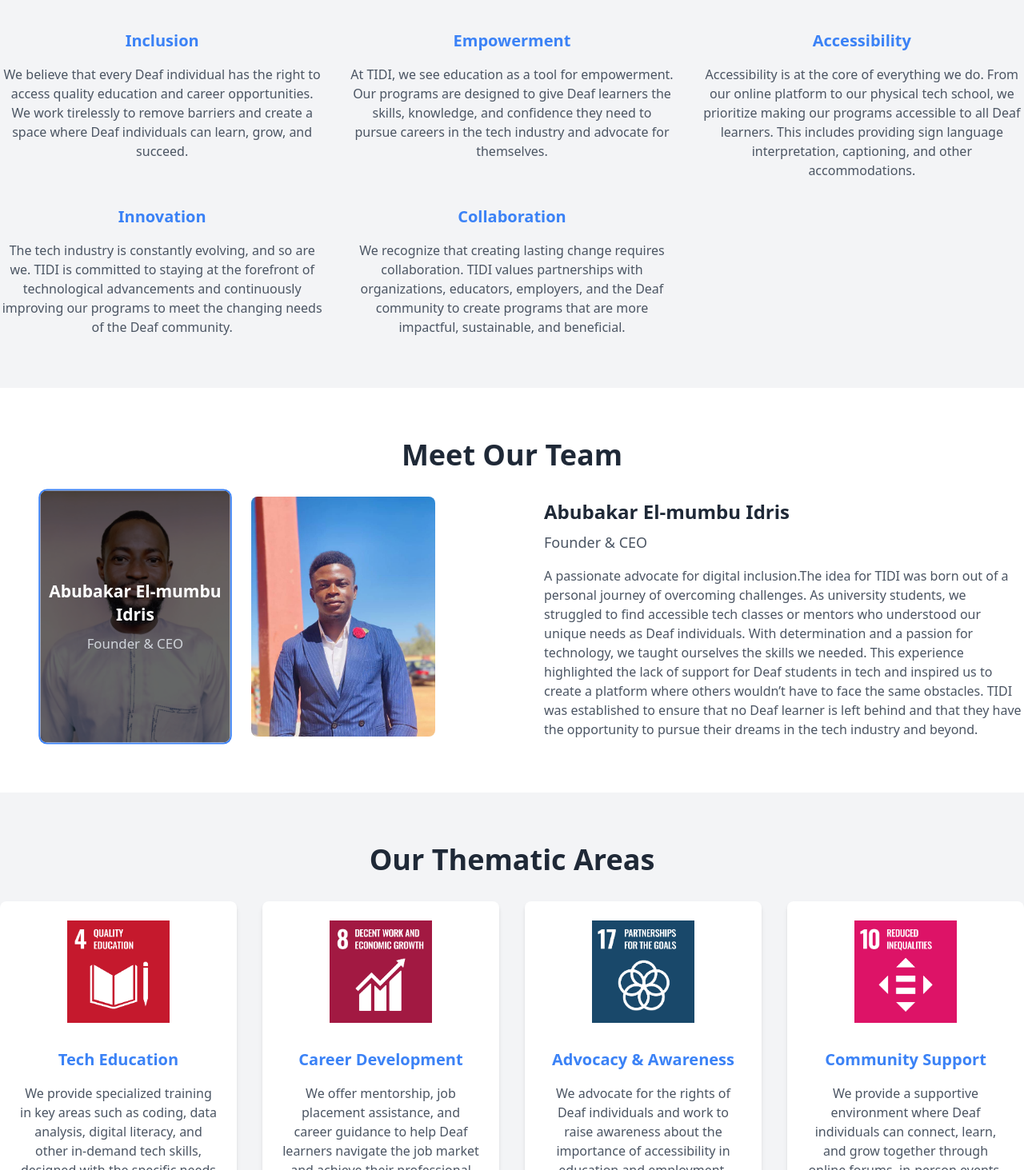
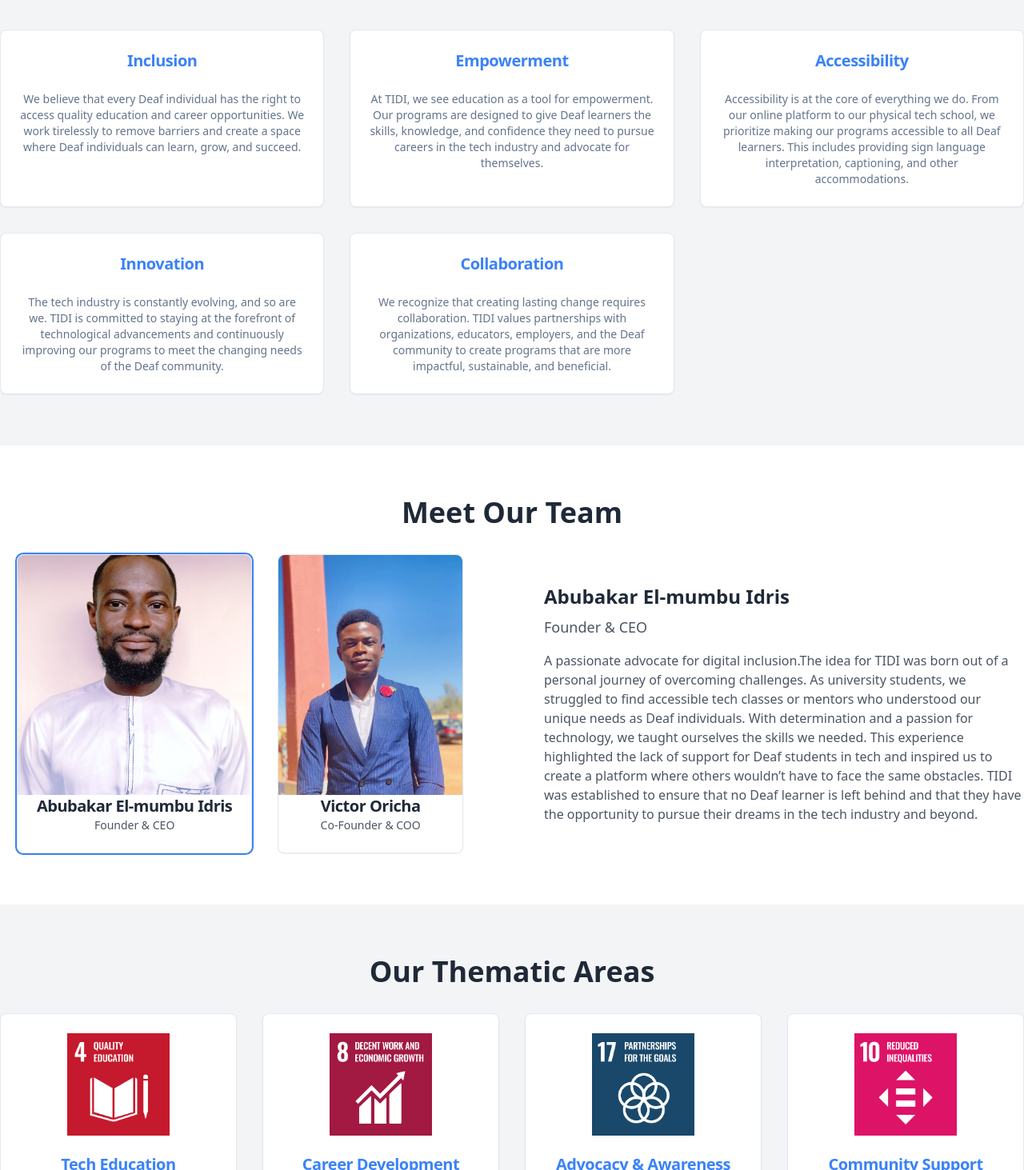
Before and after one commit to Vikkycode/TIDI, a Next.js app: page /about in a window 1280 px wide. Shown: the part 1127-2590 px from the top of the page at 80% size. Built offline with nearby package versions, Linux system fonts and the light colour scheme.

Commit message:
replace them with shadcn ui

```diff
--- a/src/app/about/page.tsx
+++ b/src/app/about/page.tsx
@@ -1,16 +1,21 @@
-'use client'
+'use client';
 import { Metadata } from 'next';
-import FeatureSection from '@/components/FeatureSection';
-import {Button} from '@/components/ui/button'
+import {
+  Card,
+  CardContent,
+  CardHeader,
+  CardTitle,
+  CardDescription,
+} from '@/components/ui/card';
+import { Button } from '@/components/ui/button';
 import { useState } from 'react';
-import Link from 'next/link'
+import Link from 'next/link';
 import TeamMemberCard from '@/components/TeamCard';
 import ThematicAreaCard from '@/components/ThematicAreaCard';
 import thematicAreas from '@/lib/data';
 // Image imports (replace with your actual image paths)
-import storyImage from '@/../public/assets/images/lengnen.jpg';
-import teamImage from '@/../public/assets/images/lengnen.jpg';
-import { GraduationCapIcon, BriefcaseIcon, MegaphoneIcon, UsersIcon } from 'lucide-react';
+import Image from 'next/image';
+
 // Data for team members (replace with your team's information)
 const teamMembers = [
   {
@@ -28,14 +33,16 @@ const teamMembers = [
   // Add more team members here
 ];
 
-
 const metadata: Metadata = {
   title: 'About Us - Tech Inclusion Deaf Initiative',
-  description: 'Learn more about our mission, team, and impact in empowering the Deaf community through STEM education.',
+  description:
+    'Learn more about our mission, team, and impact in empowering the Deaf community through STEM education.',
 };
 
 export default function AboutPage() {
-  const [selectedTeamMember, setSelectedTeamMember] = useState(teamMembers[0]);
+  const [selectedTeamMember, setSelectedTeamMember] = useState(
+    teamMembers[0]
+  );
 
   return (
     <div className="bg-gray-50 min-h-screen font-sans">
@@ -47,21 +54,54 @@ export default function AboutPage() {
               About Us
             </h1>
             <p className="text-lg md:text-xl">
-              Learn more about our journey and commitment to empowering the Deaf community.
+              Learn more about our journey and commitment to empowering the
+              Deaf community.
             </p>
           </div>
         </section>
 
         {/* Our Story Section */}
-        <FeatureSection
-          title="Our Story"
-          description="Our journey began with a simple but powerful belief: everyone, regardless of hearing ability, deserves equal opportunities in STEM. We are a passionate team of educators, advocates, and technology professionals driven by the mission to bridge the gap in STEM education for the Deaf community. Our hybrid model of education uniquely combines the flexibility of an online platform with the personalized experience of a physical tech school.
-          The idea for TIDI was born out of a personal journey of overcoming challenges. As university students, we struggled to find accessible tech classes or mentors who understood our unique needs as Deaf individuals. With determination and a passion for technology, we taught ourselves the skills we needed. This experience highlighted the lack of support for Deaf students in tech and inspired us to create a platform where others wouldn’t have to face the same obstacles. TIDI was established to ensure that no Deaf learner is left behind and that they have the opportunity to pursue their dreams in the tech industry and beyond.
-"
-          imageUrl='/assets/images/team.jpg'
-          imageAlt="Students learning in the TIDI tech school"
-          bgColor="bg-white"
+        <section className="bg-white py-16">
+          <div className="container mx-auto px-4 md:px-0">
+            <div className="grid grid-cols-1 md:grid-cols-2 gap-12 md:gap-20">
+              <div>
+                <Image
+                  src="/assets/images/team.jpg"
+                  alt="Students learning in the TIDI tech school"
+                  width={500}
+                  height={350}
+                  className="rounded-lg shadow-md h-[350px] w-[500px] object-cover"
                 />
+              </div>
+              <div>
+                <h2 className="text-3xl md:text-4xl font-bold text-gray-800 mb-4">
+                  Our Story
+                </h2>
+                <p className="text-gray-600 text-lg md:text-xl">
+                  Our journey began with a simple but powerful belief:
+                  everyone, regardless of hearing ability, deserves equal
+                  opportunities in STEM. We are a passionate team of
+                  educators, advocates, and technology professionals driven by
+                  the mission to bridge the gap in STEM education for the Deaf
+                  community. Our hybrid model of education uniquely combines
+                  the flexibility of an online platform with the personalized
+                  experience of a physical tech school. The idea for TIDI was
+                  born out of a personal journey of overcoming challenges. As
+                  university students, we struggled to find accessible tech
+                  classes or mentors who understood our unique needs as Deaf
+                  individuals. With determination and a passion for
+                  technology, we taught ourselves the skills we needed. This
+                  experience highlighted the lack of support for Deaf students
+                  in tech and inspired us to create a platform where others
+                  wouldn’t have to face the same obstacles. TIDI was
+                  established to ensure that no Deaf learner is left behind and
+                  that they have the opportunity to pursue their dreams in the
+                  tech industry and beyond.
+                </p>
+              </div>
+            </div>
+          </div>
+        </section>
 
         {/* Our Values Section */}
         <section className="py-16 bg-gray-100">
@@ -71,44 +111,91 @@ export default function AboutPage() {
             </h2>
             <div className="grid grid-cols-1 md:grid-cols-3 gap-8">
               {/* Inclusion */}
-              <div>
-                <h3 className="text-xl font-bold text-blue-500 mb-4">Inclusion</h3>
-                <p className="text-gray-600">
-                  We believe that every Deaf individual has the right to access quality education and career opportunities. We work tirelessly to remove barriers and create a space where Deaf individuals can learn, grow, and succeed.
-                </p>
-              </div>
+              <Card>
+                <CardHeader>
+                  <CardTitle className="text-blue-500 text-xl font-bold">
+                    Inclusion
+                  </CardTitle>
+                </CardHeader>
+                <CardContent>
+                  <CardDescription>
+                    We believe that every Deaf individual has the right to
+                    access quality education and career opportunities. We work
+                    tirelessly to remove barriers and create a space where Deaf
+                    individuals can learn, grow, and succeed.
+                  </CardDescription>
+                </CardContent>
+              </Card>
 
               {/* Empowerment */}
-              <div>
-                <h3 className="text-xl font-bold text-blue-500 mb-4">Empowerment</h3>
-                <p className="text-gray-600">
-                  At TIDI, we see education as a tool for empowerment. Our programs are designed to give Deaf learners the skills, knowledge, and confidence they need to pursue careers in the tech industry and advocate for themselves.
-                </p>
-              </div>
+              <Card>
+                <CardHeader>
+                  <CardTitle className="text-blue-500 text-xl font-bold">
+                    Empowerment
+                  </CardTitle>
+                </CardHeader>
+                <CardContent>
+                  <CardDescription>
+                    At TIDI, we see education as a tool for empowerment. Our
+                    programs are designed to give Deaf learners the skills,
+                    knowledge, and confidence they need to pursue careers in
+                    the tech industry and advocate for themselves.
+                  </CardDescription>
+                </CardContent>
+              </Card>
 
               {/* Accessibility */}
-              <div>
-                <h3 className="text-xl font-bold text-blue-500 mb-4">Accessibility</h3>
-                <p className="text-gray-600">
-                  Accessibility is at the core of everything we do. From our online platform to our physical tech school, we prioritize making our programs accessible to all Deaf learners. This includes providing sign language interpretation, captioning, and other accommodations.
-                </p>
-              </div>
+              <Card>
+                <CardHeader>
+                  <CardTitle className="text-blue-500 text-xl font-bold">
+                    Accessibility
+                  </CardTitle>
+                </CardHeader>
+                <CardContent>
+                  <CardDescription>
+                    Accessibility is at the core of everything we do. From our
+                    online platform to our physical tech school, we prioritize
+                    making our programs accessible to all Deaf learners. This
+                    includes providing sign language interpretation,
+                    captioning, and other accommodations.
+                  </CardDescription>
+                </CardContent>
+              </Card>
 
               {/* Innovation */}
-              <div>
-                <h3 className="text-xl font-bold text-blue-500 mb-4">Innovation</h3>
-                <p className="text-gray-600">
-                  The tech industry is constantly evolving, and so are we. TIDI is committed to staying at the forefront of technological advancements and continuously improving our programs to meet the changing needs of the Deaf community.
-                </p>
-              </div>
+              <Card>
+                <CardHeader>
+                  <CardTitle className="text-blue-500 text-xl font-bold">
+                    Innovation
+                  </CardTitle>
+                </CardHeader>
+                <CardContent>
+                  <CardDescription>
+                    The tech industry is constantly evolving, and so are we.
+                    TIDI is committed to staying at the forefront of
+                    technological advancements and continuously improving our
+                    programs to meet the changing needs of the Deaf community.
+                  </CardDescription>
+                </CardContent>
+              </Card>
 
               {/* Collaboration */}
-              <div>
-                <h3 className="text-xl font-bold text-blue-500 mb-4">Collaboration</h3>
-                <p className="text-gray-600">
-                  We recognize that creating lasting change requires collaboration. TIDI values partnerships with organizations, educators, employers, and the Deaf community to create programs that are more impactful, sustainable, and beneficial.
-                </p>
-              </div>
+              <Card>
+                <CardHeader>
+                  <CardTitle className="text-blue-500 text-xl font-bold">
+                    Collaboration
+                  </CardTitle>
+                </CardHeader>
+                <CardContent>
+                  <CardDescription>
+                    We recognize that creating lasting change requires
+                    collaboration. TIDI values partnerships with organizations,
+                    educators, employers, and the Deaf community to create
+                    programs that are more impactful, sustainable, and
+                    beneficial.
+                  </CardDescription>
+                </CardContent>
+              </Card>
             </div>
           </div>
         </section>
@@ -143,9 +230,7 @@ export default function AboutPage() {
                 <p className="text-gray-600 text-lg mb-4">
                   {selectedTeamMember.role}
                 </p>
-                <p className="text-gray-600">
-                  {selectedTeamMember.bio}
-                </p>
+                <p className="text-gray-600">{selectedTeamMember.bio}</p>
               </div>
             </div>
           </div>
@@ -158,24 +243,12 @@ export default function AboutPage() {
               Our Thematic Areas
             </h2>
             <div className="grid grid-cols-1 md:grid-cols-2 lg:grid-cols-4 gap-8">
-              {thematicAreas?.map(area => (
-              <ThematicAreaCard
-              key={area.slug}
-              area={area}
-               />
+              {thematicAreas?.map((area) => (
+                <ThematicAreaCard key={area.slug} area={area} />
               ))}
             </div>
           </div>
         </section>
-
-        {/* Impact and Global Reach Section */}
-        {/* <FeatureSection
-          title="Impact and Global Reach"
-          description="Since its inception, TIDI has empowered hundreds of Deaf learners by providing them with the tools and resources they need to succeed in the tech industry. Our graduates have gone on to secure positions in various tech roles, from data analysts to software developers, demonstrating the value and effectiveness of our programs. By equipping Deaf individuals with in-demand tech skills, we are helping to create a more inclusive workforce and contributing to the broader goal of digital inclusion."
-          imageUrl={teamImage} // Replace with an image representing impact
-          imageAlt="TIDI graduates celebrating their achievements"
-          reverse
-        /> */}
 
         {/* Call to Action Section */}
         <section className="py-16">
@@ -184,15 +257,15 @@ export default function AboutPage() {
               Join Us in Empowering the Deaf Community
             </h2>
             <p className="text-gray-600 text-lg md:text-xl mb-8">
-              Support our mission by donating, volunteering, or partnering with us.
+              Support our mission by donating, volunteering, or partnering
+              with us.
             </p>
             <div className="flex justify-center space-x-4">
-              {/* <a href="/donate" className="bg-blue-500 hover:bg-blue-600 text-white font-bold py-3 px-6 rounded-full transition duration-300">
-                Donate
-              </a> */}
-              <a href="/get-involved" className="bg-gray-200 hover:bg-gray-300 text-gray-800 font-bold py-3 px-6 rounded-full transition duration-300">
+              <Link href="/get-involved">
+                <Button className="bg-gray-200 hover:bg-gray-300 text-gray-800 font-bold py-3 px-6 rounded-full transition duration-300">
                   Get Involved
-              </a>
+                </Button>
+              </Link>
             </div>
           </div>
         </section>
--- a/src/components/TeamCard.tsx
+++ b/src/components/TeamCard.tsx
@@ -1,10 +1,11 @@
 import Image from 'next/image';
+import { Card, CardContent, CardHeader, CardTitle, CardDescription } from '@/components/ui/card'; // Assuming you have a Card component from Shadcn UI
 
 interface TeamMemberCardProps {
   member: {
     name: string;
     role: string;
-    bio: string;
+    bio: string; // Not used in this component, but good to keep for consistency
     imageUrl: string;
   };
   isSelected: boolean;
@@ -13,23 +14,31 @@ interface TeamMemberCardProps {
 
 const TeamMemberCard: React.FC<TeamMemberCardProps> = ({ member, isSelected, onClick }) => {
   return (
-    <button
-      onClick={onClick}
-      className={`relative rounded-lg overflow-hidden transition-transform duration-300 ease-in-out
-        ${isSelected ? 'scale-105 ring-2 ring-blue-500' : 'hover:scale-105'}
+    <button onClick={onClick} className="relative">
+      <Card
+        className={`transform transition duration-300 ease-in-out
+          ${isSelected ? 'ring-2 ring-blue-500' : 'hover:scale-105'}
         `}
       >
-      {/* Image */}
         <Image
           src={member.imageUrl}
           alt={member.name}
-        width={400} // Adjust as needed
-        height={300} // Adjust as needed
-        className="object-cover h-[300px] w-full"
+          width={400}
+          height={300}
+          className="object-cover h-[300px] w-full rounded-t-lg" // Apply rounded corners to the top
         />
+        <CardContent className="flex flex-col items-center justify-center">
+          <CardTitle className="text-xl font-bold text-gray-800">
+            {member.name}
+          </CardTitle>
+          <CardDescription className="text-gray-600">
+            {member.role}
+          </CardDescription>
+        </CardContent>
+      </Card>
 
-      {/* Overlay */}
-      <div
+      {/* Optional: Overlay (You might not need this with Shadcn UI) */}
+      {/* <div
         className={`absolute inset-0 bg-black bg-opacity-60 flex flex-col items-center justify-center
           opacity-0 hover:opacity-100 transition-opacity duration-300 ease-in-out
           ${isSelected && 'opacity-100'}
@@ -39,7 +48,7 @@ const TeamMemberCard: React.FC<TeamMemberCardProps> = ({ member, isSelected, onC
           {member.name}
         </h3>
         <p className="text-gray-300 text-center">{member.role}</p>
-      </div>
+      </div> */}
     </button>
   );
 };
--- a/src/components/ThematicAreaCard.tsx
+++ b/src/components/ThematicAreaCard.tsx
@@ -1,18 +1,34 @@
-import React from 'react'
-import Link from 'next/link'
+import React from 'react';
+import Link from 'next/link';
+import { Card, CardContent, CardHeader, CardTitle, CardDescription } from '@/components/ui/card'; // Assuming you have a Card component from Shadcn UI
 
-  const ThematicAreaCard: React.FC = ({area}) => {
-   return (
-   <Link href={`/about/${area?.slug}`}>
-      <div className="bg-white rounded-lg shadow-md p-6 transform transition duration-300 ease-in-out hover:scale-105">
-      <div className="flex justify-center mb-8">
+interface ThematicArea {
+  slug: string;
+  title: string;
+  icon: React.ReactNode;
+  description: string;
+}
+
+const ThematicAreaCard: React.FC<ThematicArea> = ({ area }) => {
+  return (
+    <Link href={`/about/${area?.slug}`}>
+      <Card className="transform transition duration-300 ease-in-out hover:scale-105">
+        <CardHeader className="flex flex-col items-center"> {/* Center icon */}
+          <div className="mb-4 text-blue-500"> {/* Add margin for spacing */}
             {area?.icon}
           </div>
-        <h3 className="text-xl font-bold text-blue-500 mb-4">{area?.title}</h3>
-        <p className="text-gray-600">{area?.description}</p>
-      </div>
+          <CardTitle className="text-xl font-bold text-blue-500">
+            {area?.title}
+          </CardTitle>
+        </CardHeader>
+        <CardContent>
+          <CardDescription className="text-gray-600">
+            {area?.description}
+          </CardDescription>
+        </CardContent>
+      </Card>
     </Link>
-   )
+  );
 };
 
-  export default ThematicAreaCard;
+export default ThematicAreaCard;
--- /dev/null
+++ b/src/components/ui/card.tsx
@@ -0,0 +1,79 @@
+import * as React from "react"
+
+import { cn } from "@/lib/utils"
+
+const Card = React.forwardRef<
+  HTMLDivElement,
+  React.HTMLAttributes<HTMLDivElement>
+>(({ className, ...props }, ref) => (
+  <div
+    ref={ref}
+    className={cn(
+      "rounded-lg border bg-card text-card-foreground shadow-sm",
+      className
+    )}
+    {...props}
+  />
+))
+Card.displayName = "Card"
+
+const CardHeader = React.forwardRef<
+  HTMLDivElement,
+  React.HTMLAttributes<HTMLDivElement>
+>(({ className, ...props }, ref) => (
+  <div
+    ref={ref}
+    className={cn("flex flex-col space-y-1.5 p-6", className)}
+    {...props}
+  />
+))
+CardHeader.displayName = "CardHeader"
+
+const CardTitle = React.forwardRef<
+  HTMLParagraphElement,
+  React.HTMLAttributes<HTMLHeadingElement>
+>(({ className, ...props }, ref) => (
+  <h3
+    ref={ref}
+    className={cn(
+      "text-2xl font-semibold leading-none tracking-tight",
+      className
+    )}
+    {...props}
+  />
+))
+CardTitle.displayName = "CardTitle"
+
+const CardDescription = React.forwardRef<
+  HTMLParagraphElement,
+  React.HTMLAttributes<HTMLParagraphElement>
+>(({ className, ...props }, ref) => (
+  <p
+    ref={ref}
+    className={cn("text-sm text-muted-foreground", className)}
+    {...props}
+  />
+))
+CardDescription.displayName = "CardDescription"
+
+const CardContent = React.forwardRef<
+  HTMLDivElement,
+  React.HTMLAttributes<HTMLDivElement>
+>(({ className, ...props }, ref) => (
+  <div ref={ref} className={cn("p-6 pt-0", className)} {...props} />
+))
+CardContent.displayName = "CardContent"
+
+const CardFooter = React.forwardRef<
+  HTMLDivElement,
+  React.HTMLAttributes<HTMLDivElement>
+>(({ className, ...props }, ref) => (
+  <div
+    ref={ref}
+    className={cn("flex items-center p-6 pt-0", className)}
+    {...props}
+  />
+))
+CardFooter.displayName = "CardFooter"
+
+export { Card, CardHeader, CardFooter, CardTitle, CardDescription, CardContent }
```
Also changed, not shown: src/app/page.tsx (+213 -65 lines), src/components/Gallery.tsx (+20 -12 lines), src/components/GalleryPreview.tsx (+28 -19 lines). Lines whose indentation alone changed are shown as unchanged.
